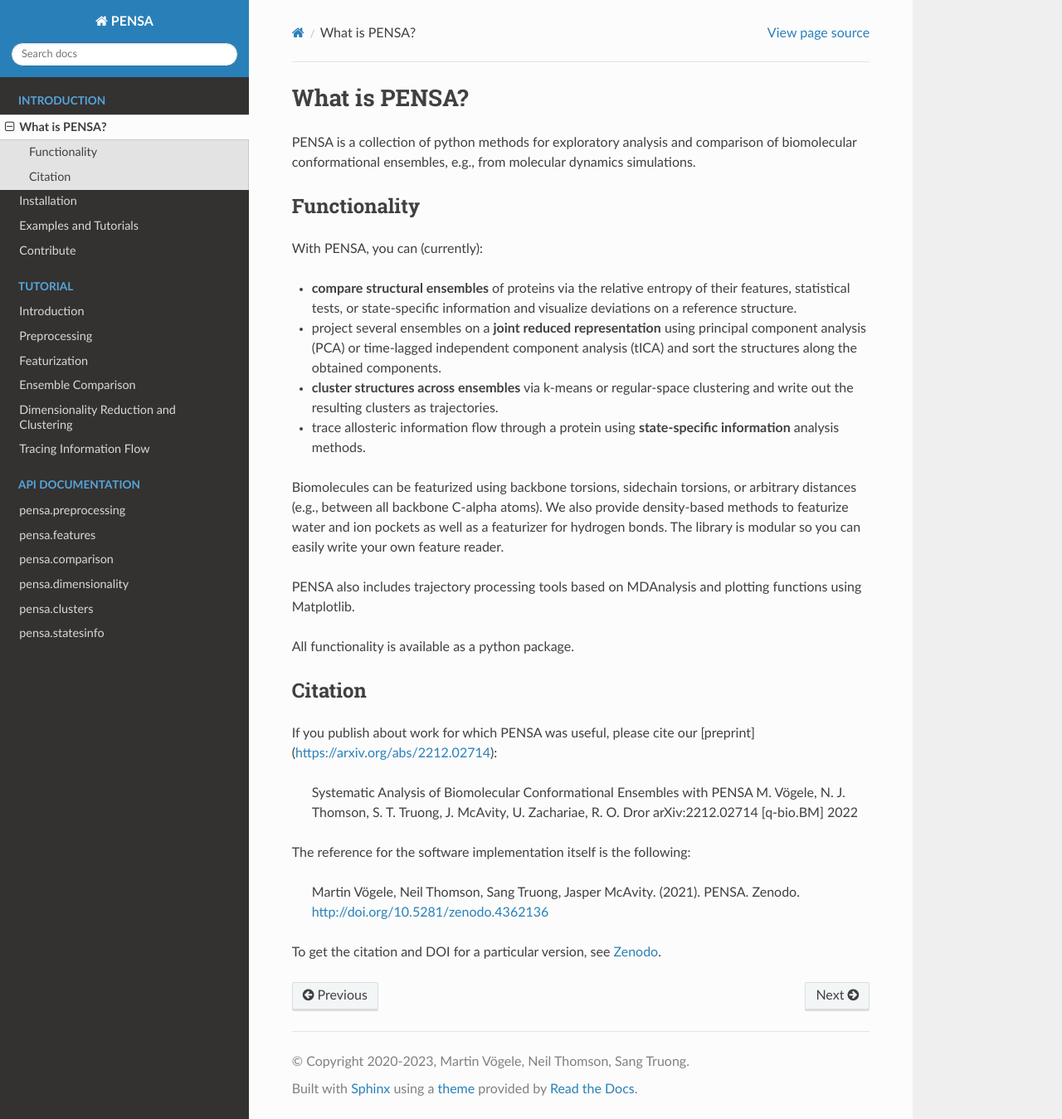
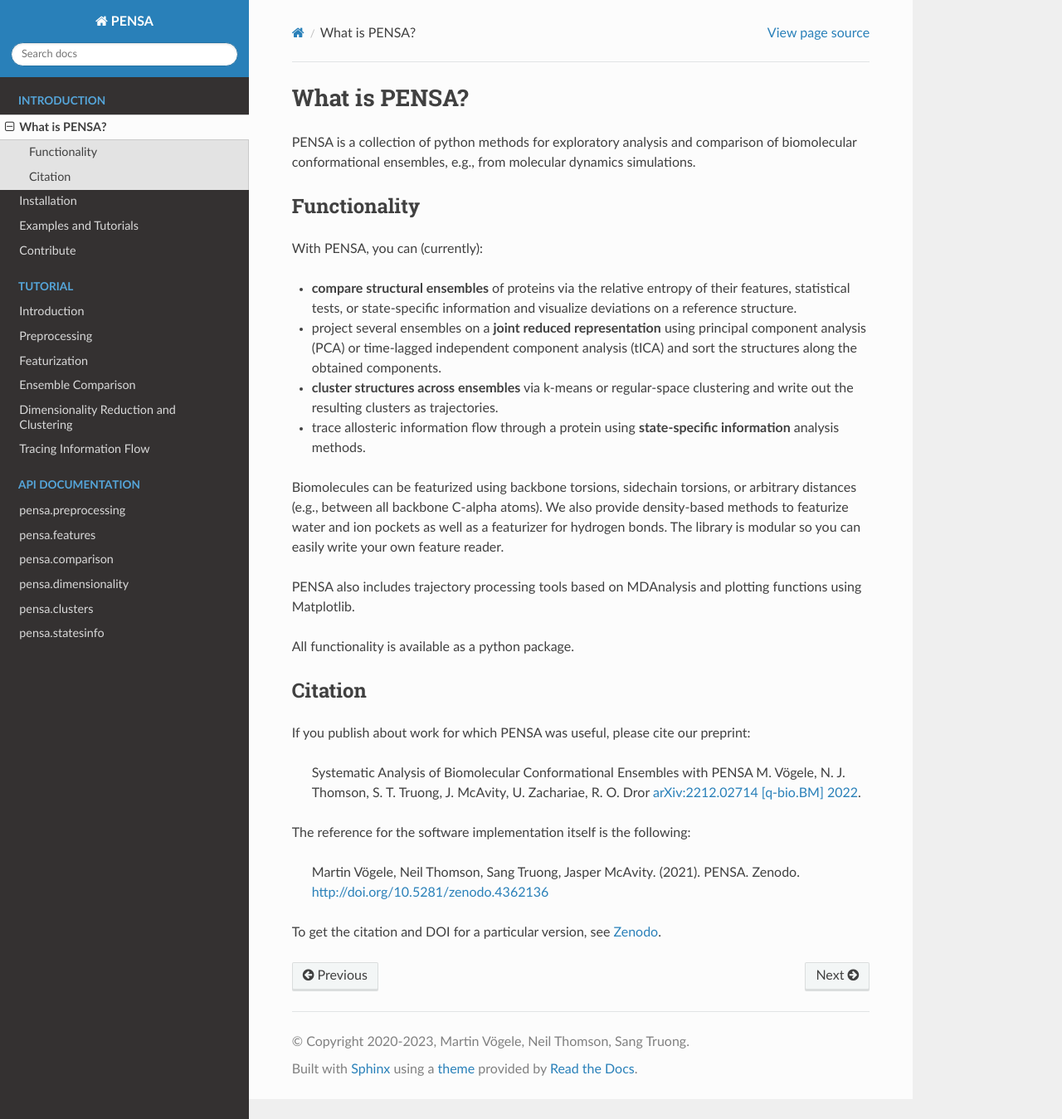
Before and after one commit to drorlab/pensa, a Sphinx documentation site: the page built from docs/about.rst, in a window 1280 px wide and 1349 px high. Shown: the whole window at 83% size. Built offline with Sphinx 7.4.7 and the Read the Docs theme 2.0.0, drawn with Linux system fonts in a browser that asks for light colours.

Commit message:
Update about.rst

```diff
--- a/docs/about.rst
+++ b/docs/about.rst
@@ -27,11 +27,11 @@ All functionality is available as a python package.
 Citation
 ********
 
-If you publish about work for which PENSA was useful, please cite our [preprint](https://arxiv.org/abs/2212.02714):
+If you publish about work for which PENSA was useful, please cite our preprint:
 
     Systematic Analysis of Biomolecular Conformational Ensembles with PENSA
     M. Vögele, N. J. Thomson, S. T. Truong, J. McAvity, U. Zachariae, R. O. Dror
-    arXiv:2212.02714 [q-bio.BM] 2022
+    `arXiv:2212.02714 [q-bio.BM] 2022 <https://arxiv.org/abs/2212.02714>`_.
 
 The reference for the software implementation itself is the following:
 
```
